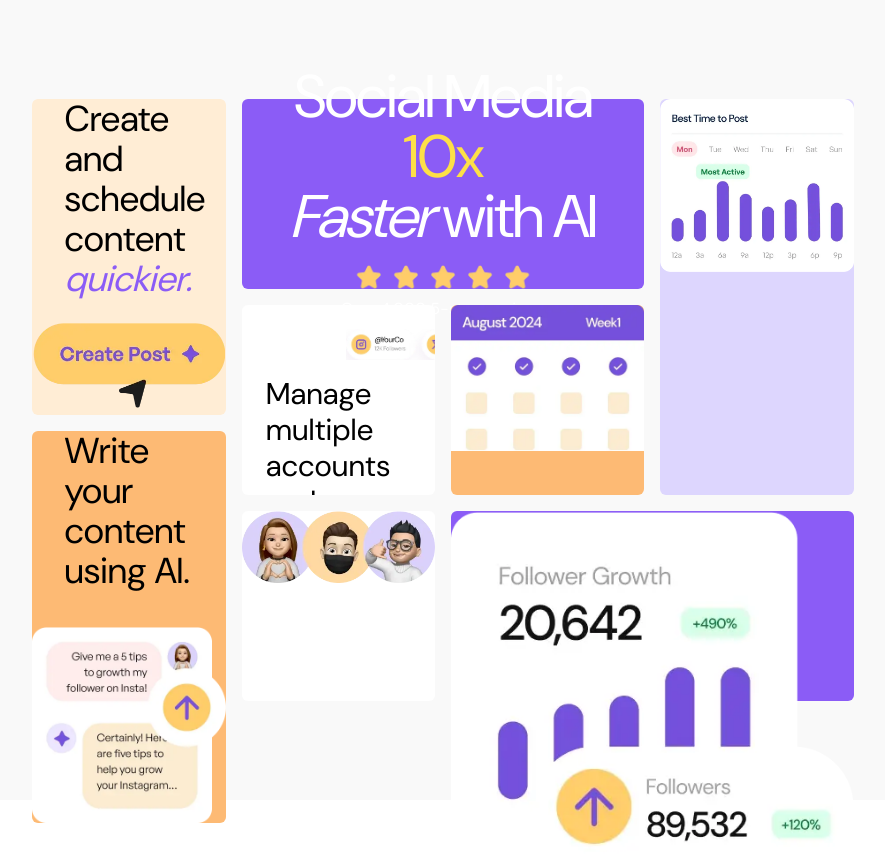
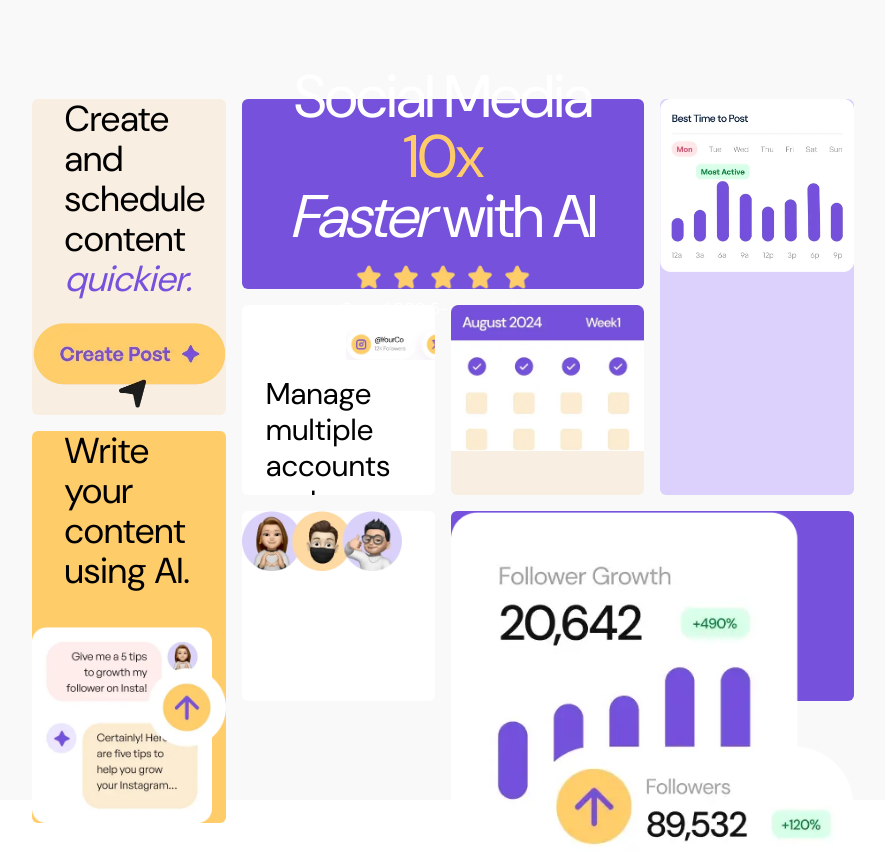
Before and after one commit to 0x7266/tailwind-bento, a Svelte app: page / in a window 1280 px wide. Shown: the whole page, without its empty margins (197-1082 px from the left). Built offline with nearby package versions, Linux system fonts and the light colour scheme.

Commit message:
add correct colors

```diff
--- a/src/App.svelte
+++ b/src/App.svelte
@@ -20,10 +20,10 @@
             class="grid gap-4 order-last sm:col-span-2 sm:grid-cols-2 md:order-first md:row-span-3 md:col-span-1 md:grid-cols-1"
         >
             <div
-                class="bg-orange-100 rounded-md sm:row-span-2 flex flex-col gap-6 items-center justify-center"
+                class="bg-yellow-100 rounded-md sm:row-span-2 flex flex-col gap-6 items-center justify-center"
             >
                 <p class="text-4xl w-2/3">
-                    Create and schedule content <em class="text-violet-500"
+                    Create and schedule content <em class="text-purple-500"
                         >quickier.</em
                     >
                 </p>
@@ -34,7 +34,7 @@
                 />
             </div>
             <div
-                class="bg-orange-300 rounded-md sm:row-span-2 flex flex-col gap-9 items-center justify-center"
+                class="bg-yellow-500 rounded-md sm:row-span-2 flex flex-col gap-9 items-center justify-center"
             >
                 <p class="text-4xl w-2/3">Write your content using AI.</p>
                 <img src={aiContent} alt="five stars" class="w-52" />
@@ -45,12 +45,12 @@
             class="w-full grid grid-rows-4 sm:grid-cols-2 sm:grid-rows-2 md:col-span-2 md:row-span-2 gap-4"
         >
             <div
-                class="bg-violet-500 rounded-md sm:col-span-2 flex flex-col items-center justify-center p-6 gap-4"
+                class="bg-purple-500 rounded-md sm:col-span-2 flex flex-col items-center justify-center p-6 gap-4"
             >
                 <p
                     class="text-white text-6xl text-center font-medium tracking-tight"
                 >
-                    Social Media <span class="text-yellow-300">10x</span><br
+                    Social Media <span class="text-yellow-500">10x</span><br
                     /><em>Faster</em> with AI
                 </p>
                 <div class="flex flex-col gap-1 items-center justify-center">
@@ -68,26 +68,26 @@
                 />
                 <p class="text-3xl">Manage multiple accounts and platforms.</p>
             </div>
-            <div class=" bg-orange-300 rounded-md row-span-2 sm:row-span-1">
+            <div class=" bg-yellow-100 rounded-md row-span-2 sm:row-span-1">
                 <img src={consistentSchedule} alt="five stars" />
             </div>
         </div>
 
-        <div class="bg-violet-200 rounded-md md:col-span-1 md:row-span-2">
+        <div class="bg-purple-100 rounded-md md:col-span-1 md:row-span-2">
             <img src={schedulePosts} alt="create schedule content" />
         </div>
         <div
             class="gap-4 grid sm:grid-cols-3 sm:grid-rows-1 sm:col-span-2 md:col-span-3"
         >
             <div
-                class="md:order-last bg-violet-500 rounded-md sm:col-span-2 md:row-span-1"
+                class="md:order-last bg-purple-500 rounded-md sm:col-span-2 md:row-span-1"
             >
                 <img src={growFollowers} alt="" />
             </div>
             <div
                 class="bg-white rounded-md row-span-2 sm:row-span-1 sm:col-span-1"
             >
-                <img src={audienceGrowth} alt="" />
+                <img src={audienceGrowth} alt="" class="w-40" />
             </div>
         </div>
     </div>
--- a/tailwind.config.js
+++ b/tailwind.config.js
@@ -2,7 +2,19 @@
 export default {
   content: ["./index.html", "./src/**/*.{svelte,js,ts,jsx,tsx}"],
   theme: {
-    extend: {},
+    extend: {
+      colors: {
+        purple: {
+          100: "#DBD1FC",
+          500: "#7551DC",
+        },
+        yellow: {
+          100: "#F9EEE2",
+          500: "#FFCC6A",
+        },
+        black: "#121212",
+      },
+    },
   },
   plugins: [],
 };
```
